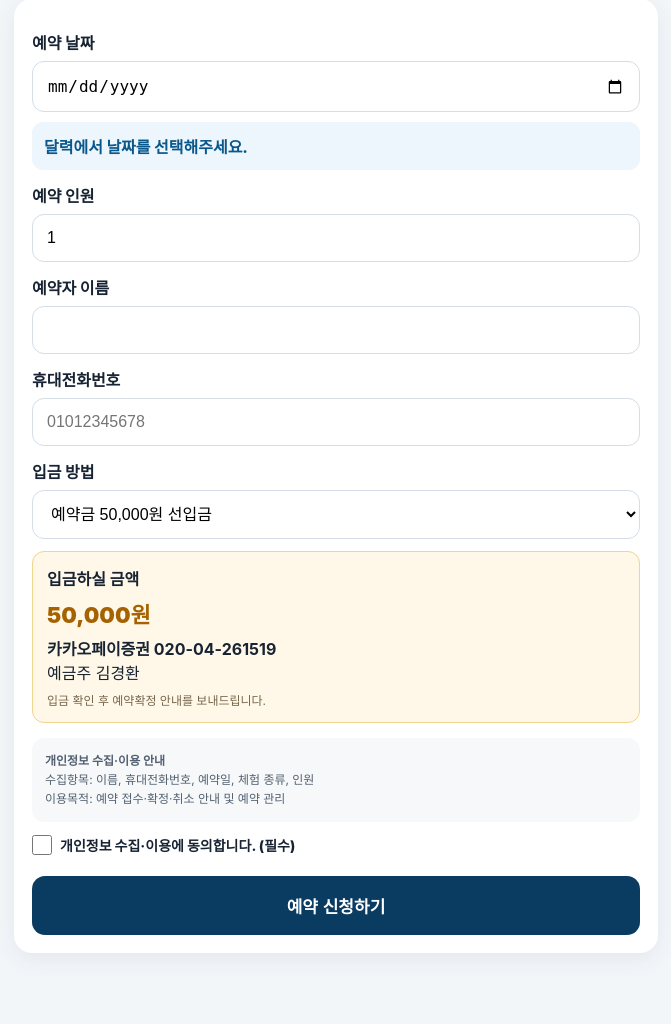
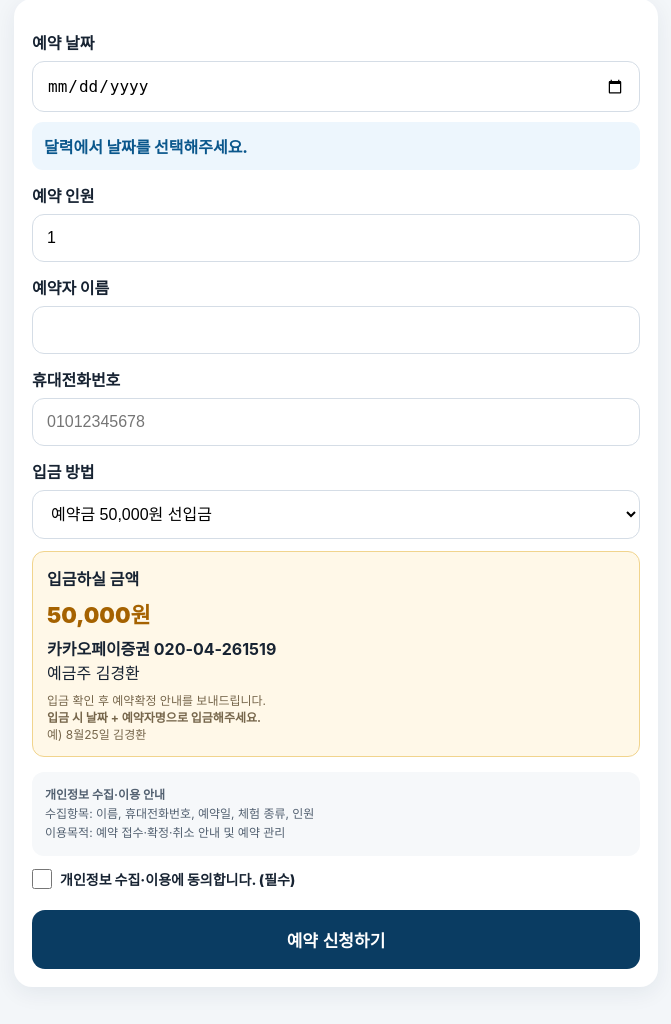
Before and after one commit to kimkyunghwan007/hunter-booking, a Flask app: page / in a window 1280 px wide. Shown: the part 1656-2680 px from the top of the page, without its empty margins (304-975 px from the left). Run offline with Flask 3, Linux system fonts and the light colour scheme; data that the repository does not hold is empty; some libraries are stand-ins or nearby versions.

Commit message:
Enhance payment instructions in index.html
Added additional instructions for payment confirmation in the HTML template.

```diff
--- a/templates/index.html
+++ b/templates/index.html
@@ -63,7 +63,11 @@ label{display:block;font-weight:800;margin:13px 0 7px}select,input{width:100%;pa
 <div style="margin-top:12px;padding:14px;background:#fff8e8;border:1px solid #f1d48d;border-radius:12px">
 <b>입금하실 금액</b><div id="payAmount" style="font-size:22px;font-weight:900;color:#a56200;margin:7px 0">50,000원</div>
 <b>{{bank_name}} {{bank_account}}</b><br>예금주 {{bank_holder}}
-<div style="font-size:12px;margin-top:7px;color:#76664b">입금 확인 후 예약확정 안내를 보내드립니다.</div></div>
+<div style="font-size:12px;margin-top:7px;color:#76664b">
+입금 확인 후 예약확정 안내를 보내드립니다.<br>
+<strong>입금 시 날짜 + 예약자명으로 입금해주세요.</strong><br>
+예) 8월25일 김경환
+</div></div>
 <div class="privacy"><b>개인정보 수집·이용 안내</b><br>수집항목: 이름, 휴대전화번호, 예약일, 체험 종류, 인원<br>이용목적: 예약 접수·확정·취소 안내 및 예약 관리</div>
 <label class="agree"><input type="checkbox" required><span>개인정보 수집·이용에 동의합니다. (필수)</span></label>
 <button class="submit" type="submit">예약 신청하기</button>
```
